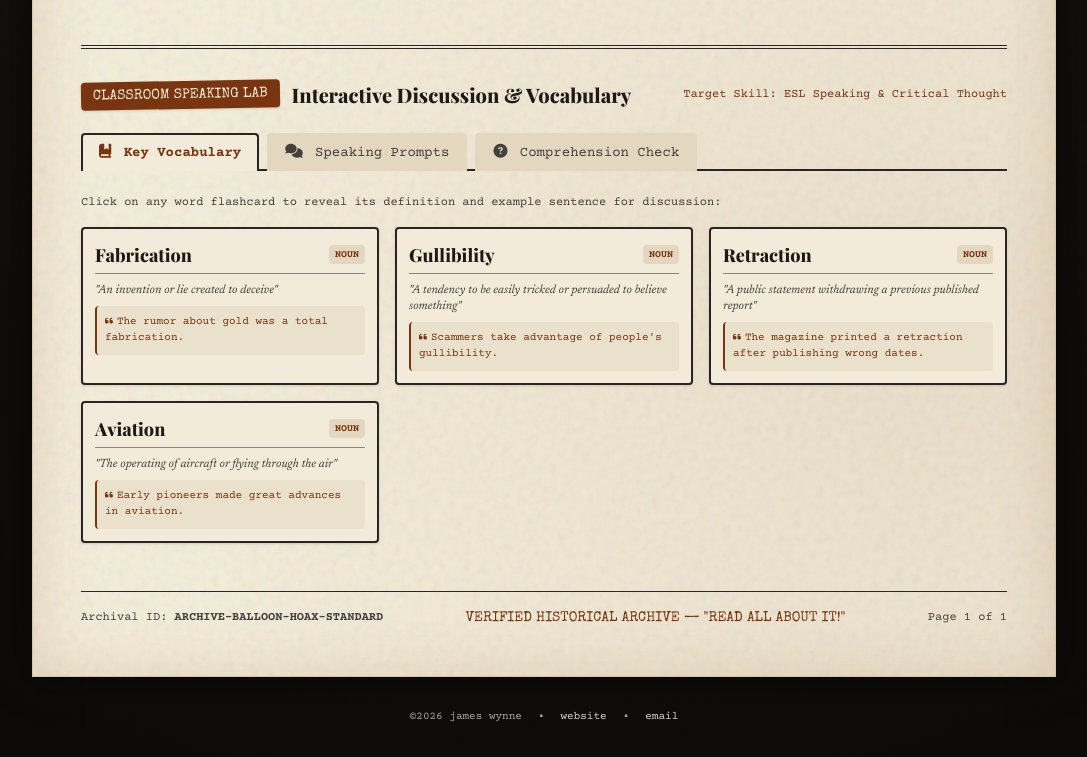
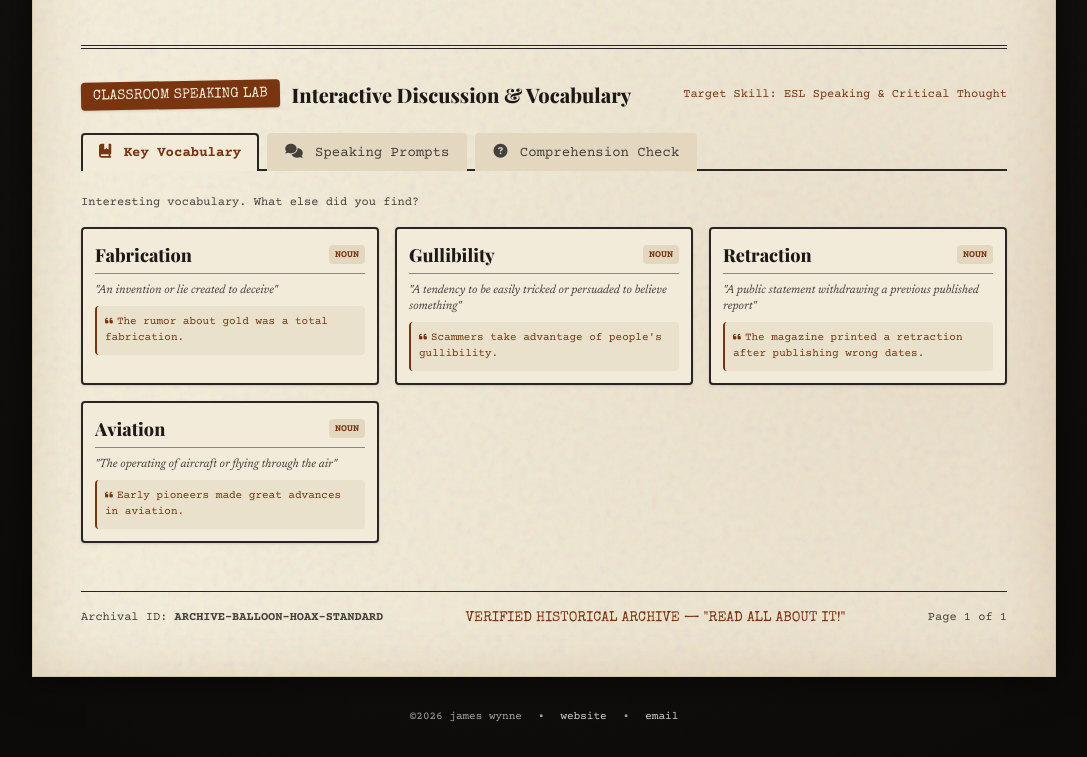
Before and after one commit to jiwynne72-tech/newspaper, a plain HTML site: page index.html in a window 1280 px wide. Shown: the part 1115-1872 px from the top of the page, without its empty margins (96-1183 px from the left). Drawn offline with nearby package versions, Linux system fonts and the light colour scheme; a web font is replaced by a local one.

Commit message:
updated little bug in flashcard text

```diff
--- a/index.html
+++ b/index.html
@@ -334,7 +334,7 @@
       <!-- TAB 1: VOCABULARY FLASHCARDS / GLOSSARY -->
       <div id="tab-content-vocab" class="space-y-4">
         <p class="text-xs font-typewriter text-ink-light mb-3">
-          Click on any word flashcard to reveal its definition and example sentence for discussion:
+          Interesting vocabulary. What else did you find?
         </p>
         <div id="vocab-cards-container" class="grid grid-cols-1 sm:grid-cols-2 md:grid-cols-3 gap-4">
           <!-- Dynamic Vocab Cards -->
```
